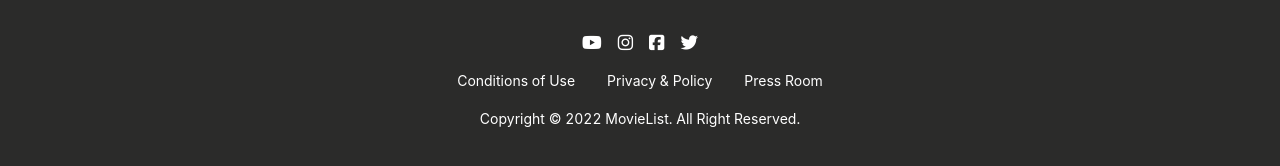
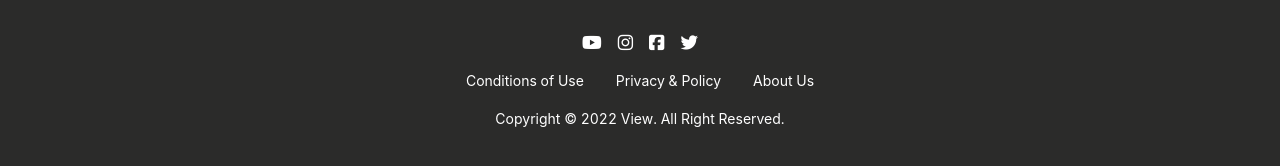
Before and after one commit to FadillahNurIstiqomah/view-movie, a React (Create React App) app: page /profile in a window 1280 px wide. Shown: the part 1057-1223 px from the top of the page. Built offline with nearby package versions, Linux system fonts and the light colour scheme; no server answers.

Commit message:
update navbar

```diff
--- a/src/App.css
+++ b/src/App.css
@@ -299,7 +299,7 @@ nav {
     color: white;
 }
 .logo_socmed a:hover {
-    color: burlywood;
+    color: red;
 }
 .footer_text{
     display: flex;
@@ -313,7 +313,7 @@ nav {
     color: white;
 }
 .footer_text a:hover {
-    color: burlywood;
+    color: red;
 }
 
 @media screen AND (max-width: 600px) {
--- a/src/components/Footer.js
+++ b/src/components/Footer.js
@@ -4,17 +4,17 @@ const Footer = () => {
         <footer className="mt-5">
             <div className="text-center footer_style" style={{backgroundColor: '#2b2b2a'}}>
                 <div className="logo_socmed">
-                    <a href='https://movielist-react.vercel.app/'><i className="fa-brands fa-youtube fa-lg"></i></a>
-                    <a href='https://movielist-react.vercel.app/'><i className="fa-brands fa-instagram fa-lg"></i></a>
-                    <a href='https://movielist-react.vercel.app/'><i className="fa-brands fa-facebook-square fa-lg"></i></a>
-                    <a href='https://movielist-react.vercel.app/'><i className="fa-brands fa-twitter fa-lg"></i></a>
+                    <a href='https://youtube.com/'><i className="fa-brands fa-youtube fa-lg"></i></a>
+                    <a href='https://instagram.com/'><i className="fa-brands fa-instagram fa-lg"></i></a>
+                    <a href='https://facebook.com/'><i className="fa-brands fa-facebook-square fa-lg"></i></a>
+                    <a href='https://twitter.com/'><i className="fa-brands fa-twitter fa-lg"></i></a>
                 </div>
                 <div className="footer_text">
                     <a href="https://movielist-react.vercel.app/">Conditions of Use</a>
                     <a href="https://movielist-react.vercel.app/">Privacy & Policy</a>
-                    <a href="https://movielist-react.vercel.app/">Press Room</a>
+                    <a href="https://movielist-react.vercel.app/">About Us</a>
                 </div>
-                <p className="mt-2 text-white">Copyright &copy; 2022 MovieList. All Right Reserved.</p>
+                <p className="mt-2 text-white">Copyright &copy; 2022 View. All Right Reserved.</p>
             </div>
         </footer>
     )
```
